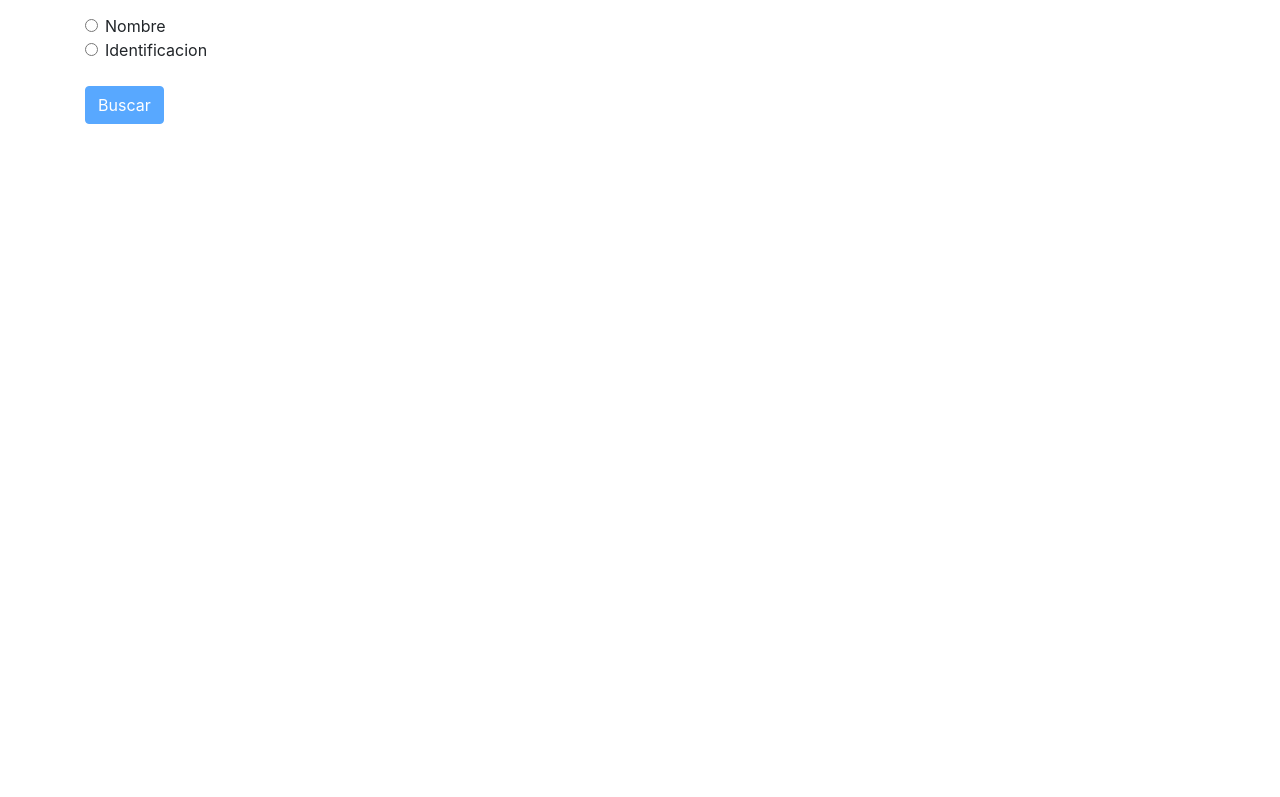
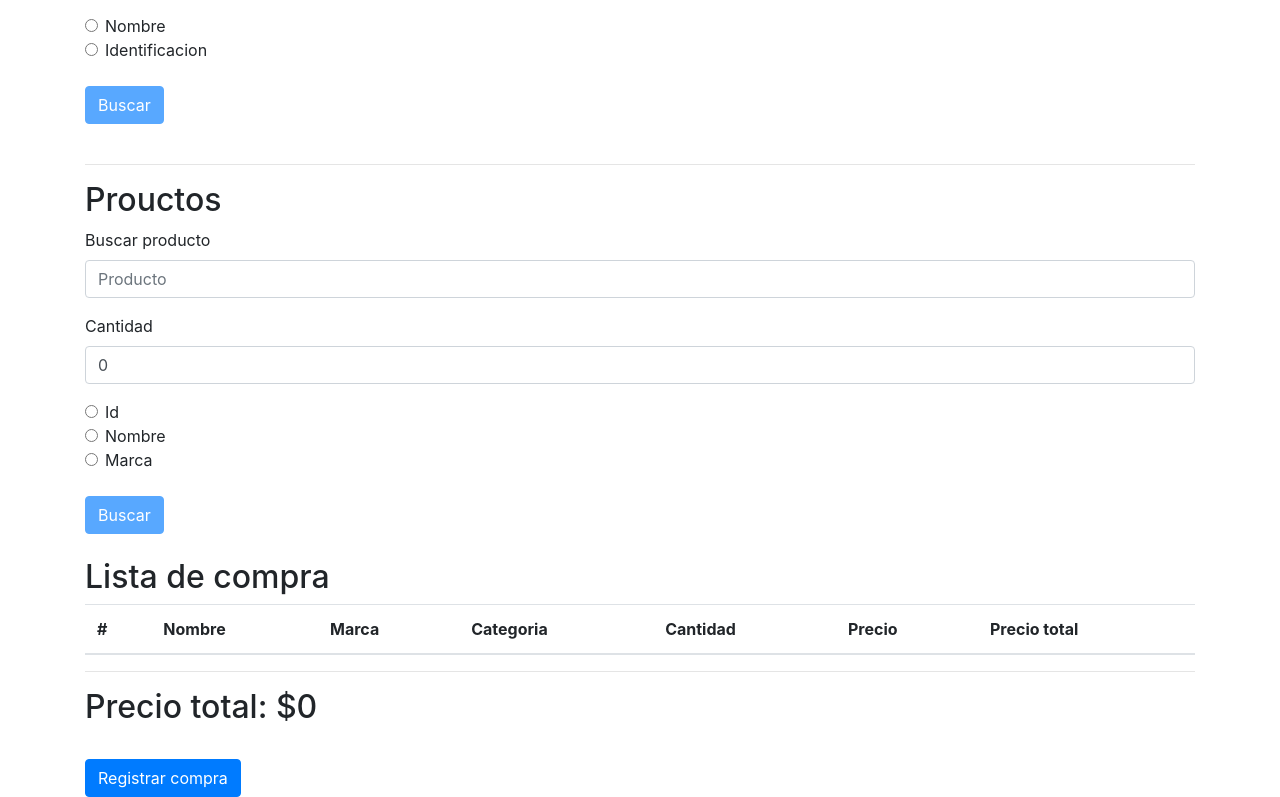
Before and after one commit to Franklingp/posAngular, an Angular app in the folder client/: page /registry/add in a window 1280 px wide. Shown: the part 303-1100 px from the top of the page. Before the commit the page ends 800 px from the top, so only its background shows below. Built offline with nearby package versions, Linux system fonts and the light colour scheme.

Commit message:
Se encuentra trabajando en la seccion para registrar venta en el cliente, (se agrego la busqueda del cliente y la busqueda y listado de los productos que va a comprar este)

```diff
--- a/client/src/app/component/clients/details-client/details-client.component.html
+++ b/client/src/app/component/clients/details-client/details-client.component.html
@@ -1,5 +1,6 @@
+<!--Seccion de detalles de un cliente-->
+
 <br>
-
 <section class="jumbotron" *ngIf="success == true">
 
 	<h1 *ngIf="!clientInRegistry">Detalles de {{client.name}} {{client.surname}}</h1>
@@ -16,6 +17,7 @@
 	<hr>
 	<button *ngIf="!clientInRegistry" type="button" class="btn btn-warning" [routerLink]="['/clients/edit/', id]">Editar</button>
 
-	<button *ngIf="clientInRegistry" type="button" class="btn btn-warning">Cambiar cliente</button>
+	<!--En caso de que este en Compra y se quiera cambiar el cliente-->
+	<button *ngIf="clientInRegistry" type="button" class="btn btn-warning" (click)="change($event)">Cambiar cliente</button>
 
 </section>
--- a/client/src/app/component/clients/get-clients/get-clients.component.html
+++ b/client/src/app/component/clients/get-clients/get-clients.component.html
@@ -1,7 +1,7 @@
 <!--Seccion donde se encuentra el listado completo de productos-->
 <br>
 <h1 *ngIf="!listClients">Clientes registrados</h1>
-<h2 *ngIf="listClients">Seleccionar cliente</h2>
+<h1 *ngIf="listClients">Seleccionar cliente</h1>
 <div  *ngIf="success">
 	<table class="table table-hover">
 
--- a/client/src/app/component/clients/get-clients/get-clients.component.ts
+++ b/client/src/app/component/clients/get-clients/get-clients.component.ts
@@ -42,7 +42,7 @@ export class GetClientsComponent implements OnInit {
 
   			this.clients = response.Client;
   			this.success = true;
-  			console.log(this.clients);
+  		//	console.log(this.clients);
   		},
   		error => {
   			console.log(<any>error);
@@ -63,8 +63,8 @@ export class GetClientsComponent implements OnInit {
 
   //Metodo para retornar el cliente seleccionado a la seccion de compras
   select(client, event){
-    console.log(event);
-    console.log(client);
+   // console.log(event);
+    //console.log(client);
     this.selectClient.emit(client);
   }
 }
--- a/client/src/app/component/inventory/get-inventory/get-inventory.component.html
+++ b/client/src/app/component/inventory/get-inventory/get-inventory.component.html
@@ -3,7 +3,7 @@
 
 <h1>{{title}}</h1>
 
-<table class="table table-hover">
+<table *ngIf="success == 1" class="table table-hover">
 	<thead>
 		<!--Cabecera de tabla-->
 		<tr>
--- a/client/src/app/component/registry/add-registry/add-registry.component.html
+++ b/client/src/app/component/registry/add-registry/add-registry.component.html
@@ -7,7 +7,6 @@
 
 	<!--Seccion para buscar el cliente-->
 	<br>
-
 	<form *ngIf="success_client == 0" #clientForm="ngForm" (ngSubmit)="getClient()">
 		<h2>Cliente</h2>
 
@@ -15,7 +14,7 @@
 			<label for="client">Buscar cliente</label>
 			<input type="text" class="form-control" placeholder="Cliente" name="client" #client="ngModel" [(ngModel)]="searchClient.value" required>
 			<div *ngIf="client.touched && !searchClient.value" class="alert alert-danger" role="alert">
-				El cliente es requerido
+				El cliente es requerido para realizar la busqueda
 			</div>
 		</div>
 
@@ -42,9 +41,110 @@
 	</div>
 
 	<!--Seccion de detalles del cliente seleccionado-->
-	<app-details-client *ngIf="success_client == 2" [clientInRegistry]="this.clientToBuy"></app-details-client>
+	<app-details-client *ngIf="success_client == 2" [clientInRegistry]="this.clientToBuy" (changeClient)="change()"></app-details-client>
+	<br>
 
 
 
+	<!--Seccion para agregar un producto para comprar-->
+	<hr>
+	<div>
+		<form #productForm="ngForm" (ngSubmit)="getClient()" (ngSubmit)="getProduct()">
+		<h2>Prouctos</h2>
+
+		<div class="form-group">
+			<label for="product">Buscar producto</label>
+			<input type="text" class="form-control" placeholder="Producto" name="product" #product="ngModel" [(ngModel)]="searchProduct.value" required>
+			<div *ngIf="product.touched && !searchProduct.value" class="alert alert-danger" role="alert">
+				El producto es requerido para realizar la busqueda
+			</div>
+		</div>
+
+		<!--Seccion que lista la busqueda de los productos para seleccionarlos y agrgearlos a la lis-ta de compra  active-->
+		<div class="list-group" *ngIf="success_products == 1">
+			<div *ngFor="let product of products_to_select">
+			  <button type="button" class="list-group-item list-group-item-action d-flex justify-content-between align-items-center" (click)="SelectProduct(product)">
+			    <span>{{product.name}}</span>
+			    <span>{{product.brand}}</span>
+			    <span>{{product.quantity}}</span>
+			    <span>{{product.category}}</span>
+			    <span>{{product.price}}</span>
+			  </button>
+			</div>
+		</div>
+
+		<div class="form-group">
+			<label for="quantity">Cantidad</label>
+			<input type="number" class="form-control" placeholder="Cantidad" name="quantity" #quantity="ngModel" [(ngModel)]="searchProduct.quantity" required>
+			<div *ngIf="quantity.touched && !searchProduct.quantity" class="alert alert-danger" role="alert">
+				El producto es requerido para realizar la busqueda
+			</div>
+		</div>
+
+		<!--Seccion donde se selecciona el producto que se quiere agregar-->
+		<div class="form-check">
+			<input class="form-check-input" type="radio" name="id"  value="id"  checked #searchId="ngModel" [(ngModel)]="searchProduct.key" required>
+			<label class="form-check-label" for="id">
+			Id
+			</label>
+		</div>
+		<div class="form-check">
+			<input class="form-check-input" type="radio" name="name"  value="name"  checked #searchName="ngModel" [(ngModel)]="searchProduct.key">
+			<label class="form-check-label" for="name">
+			Nombre
+			</label>
+		</div>
+		<div class="form-check">
+			<input class="form-check-input" type="radio" name="brand" value="brand" checked #searchBrand="ngModel" [(ngModel)]="searchProduct.key">
+			<label class="form-check-label" for="brand">
+			Marca
+			</label>
+		</div>
+		<br>
+
+		 <button type="submit" class="btn btn-primary" [disabled]="!productForm.form.valid">Buscar</button>
+	</form>
+
+	<!--Seccion para mostrar los productos seleccionados-->
+	<div>
+	<br>
+		<h2>Lista de compra</h2>
+
+		<table  class="table table-hover">
+			<thead>
+				<!--Cabecera de tabla-->
+				<tr>
+					<th scope="col">#</th>
+					<th scope="col">Nombre</th>
+					<th scope="col">Marca</th>
+					<th scope="col">Categoria</th>
+					<th scope="col">Cantidad</th>
+					<th scope="col">Precio</th>
+					<th scope="col">Precio total</th>
+
+				</tr>
+			</thead>
+
+
+				<!--Cuerpo de la tabla      *ngIf="peticion_succeful"-->
+			<tbody *ngIf="success_products == 2 || success_products == 1">
+				<tr *ngFor="let product of products; let indice = index">
+					<th scope="row">{{indice}}</th>
+					<td>{{product.name}}</td>
+					<td>{{product.brand}}</td>
+					<td>{{product.category}}</td>
+					<td>{{product.quantity}}</td>
+					<td>{{product.price}}</td>
+					<td>{{product.quantity * product.price}}</td>
+				</tr>
+			</tbody>
+		</table>
+		<hr>
+		<h2>Precio total: ${{registry.total_price}}</h2>
+	</div>
+	</div>
+
+	<br>
+	<button class="btn btn-primary" [disabled]="">Registrar compra</button>
 
 </section>
--- a/client/src/app/component/registry/add-registry/add-registry.component.ts
+++ b/client/src/app/component/registry/add-registry/add-registry.component.ts
@@ -6,6 +6,7 @@ import { InventoryService } from '../../../service/inventory.service';
 
 import { ClientModel } from '../../../models/client.model';
 import { ProductModel } from '../../../models/product.model';
+import { RegistryModel } from'../../../models/registry.model';
 
 @Component({
   selector: 'app-add-registry',
@@ -14,9 +15,11 @@ import { ProductModel } from '../../../models/product.model';
 })
 export class AddRegistryComponent implements OnInit {
 	public clientToBuy: any;
-	public products: [ProductModel];
+	public products: ProductModel[];
+	public products_to_select: ProductModel[];
 	public success_client: number;
-	public success_products: boolean;
+	public success_products: number;
+	public registry: RegistryModel;
 
 		//Busqueda de cliente
 	public searchClient: {
@@ -24,13 +27,24 @@ export class AddRegistryComponent implements OnInit {
 		value: string
 	};
 
+		//Busqueda de productos
+	public searchProduct: {
+		key: string,
+		value: string,
+		quantity: number
+	};
+
   constructor(	private _registryService: RegistryService,
   				private _inventoryService: InventoryService,
   				private _clientService: ClientService	) {
   	this.success_client = 0;
-  	this.success_products = false;
+  	this.success_products = 0;
   	this.searchClient = {key: "", value: ""};
-  	//this.client = new ClientModel("","",null,null,[""]);
+  	this.searchProduct = {key: "", value: "", quantity: 0};
+
+  	this.registry = new RegistryModel({id:"" ,name:"" ,surname:"" ,identification:null }, "" ,0 , [{id: '',name: '', brand: '', price:null ,quantity:null}]);
+
+  	this.products = [{name:"" ,brand:"" , price: null, description: "", category: "", quantity: null, enabled: null, registryId: [""]}];
   }
 
   ngOnInit() {
@@ -40,16 +54,19 @@ export class AddRegistryComponent implements OnInit {
   getClient(){
   	this._clientService.getBy(this.searchClient).subscribe(
   		response => {
-			this.clientToBuy = response;
+  			this.clientToBuy = response;
 			this.clientToBuy = this.clientToBuy.Client;
-  			console.log(response);
-  			console.log(this.clientToBuy);
-  			this.success_client = 1;
+  			if(this.clientToBuy.length == 0){
+  				alert("No se ha podido encotrado el cliente");
+  			}
+  			else{
+	  			this.success_client = 1;
+	  		}
   		},
   		error => {
   			console.log(<any>error);
   			alert("Ha ocurrido un error al intentar encotrar el cliente");
-  			this.success_client = -1;
+  			//this.success_client = -1;
   		}
   	);
   }
@@ -58,7 +75,76 @@ export class AddRegistryComponent implements OnInit {
   select(event){
   	this.clientToBuy = event;
   	//console.log(event);
-  	console.log(this.clientToBuy)
+  	console.log(this.clientToBuy);
+  	//this.registry.client.id = this.clientToBuy._id;
+  	//this.registry.client.name = this.clientToBuy.name;
+  	//this.registry.client.surname = this.clientToBuy.surname;
+  	//this.registry.client.identification = this.clientToBuy.identification;
   	this.success_client = 2;
   }
+
+  //Metodo para cambiar el cliente seleccionado del componente hijo
+  change(){
+  	this.success_client = 0;
+  }
+
+  //Metodo para buscar un producto de la base de datos
+  getProduct(){
+  	console.log(this.searchProduct);
+  	if(this.searchProduct.key == 'id'){
+  		this._inventoryService.getProduct(this.searchProduct.value).subscribe(
+  			response => {
+
+  				if(this.products[0].name == ""){
+  					this.products[0] = response.Product;
+  					console.log(this.products);
+  					this.products[0].quantity = this.searchProduct.quantity;
+  					this.registry.total_price = this.products[0].quantity * this.products[0].price;
+  					this.success_products = 2;
+
+  				}else{
+  					response.Product.quantity = this.searchProduct.quantity;
+  					this.products.push(response.Product);
+  					this.registry.total_price = this.registry.total_price + (response.Product.quantity * response.Product.price);
+  					this.success_products = 2;
+  				}
+  			},
+  			error => {
+  				console.log(<any>error);
+  				alert("Ha ocurrido un error al intentar obtener el producto de la base de datos");
+  			}
+  		);
+  	}
+  	else{
+  		this._inventoryService.getProductBy(this.searchProduct).subscribe(
+  			response => {
+  				//console.log(response);
+  				this.products_to_select = response.Product;
+  				console.log(this.products_to_select);
+  				this.success_products = 1;
+  			},
+  			error =>{
+  				console.log(<any>error);
+  				alert("Ha ocurrido un error al intentar obtener el producto de la base de datos");
+  			}
+  		);
+  	}
+  }
+
+  //Metodo para seleccionar un producto de la lista
+  SelectProduct(product){
+  	if(this.products[0].name == ""){
+  		this.products[0] = product;
+		console.log(this.products);
+		this.products[0].quantity = this.searchProduct.quantity;
+		this.registry.total_price = this.products[0].quantity * this.products[0].price;
+		this.success_products = 2;
+  	}
+  	else{
+  		product.quantity = this.searchProduct.quantity;
+		this.products.push(product);
+		this.registry.total_price = this.registry.total_price + (product.quantity * product.price);
+		this.success_products = 2;
+  	}
+  }
 }
--- a/client/src/app/service/inventory.service.ts
+++ b/client/src/app/service/inventory.service.ts
@@ -55,4 +55,10 @@ export class InventoryService {
 			return this._http.put(this.url+"/disable/"+id, {headers: headers});
 		}
 	}
+
+	//Metodo para obtener un producto mediante el nombre o la marca
+	getProductBy(params): Observable<any>{
+		let headers = new HttpHeaders().set("Content-Type", "application/json");
+		return this._http.post(this.url+"/get-by", params, {headers: headers});
+	}
 }
```
Also changed, not shown: client/src/app/component/clients/details-client/details-client.component.ts (+11 -5 lines), client/src/app/component/inventory/get-inventory/get-inventory.component.ts (+17 -3 lines), 1 other file (tests, documents, lock files or other folders).
